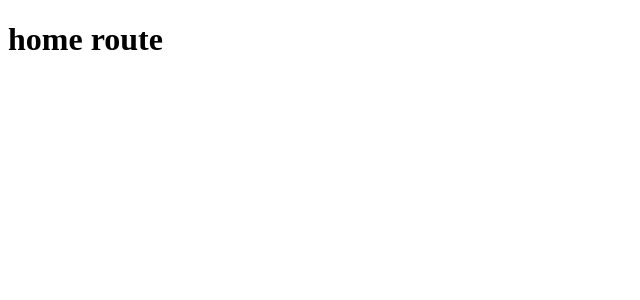
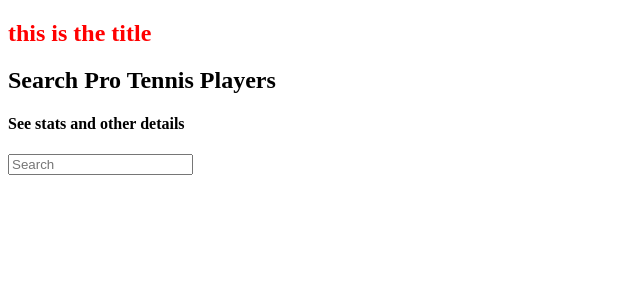
Before and after one commit to rcwestlake/playpen, a React app in the folder tennis-players/: page / in a window 1280 px wide. Shown: the top 300 px of the page, without its empty margins (0-640 px from the left). Built offline with nearby package versions, Linux system fonts and the light colour scheme.

Commit message:
add sass and css loaders

```diff
--- a/tennis-players/src/components/App.js
+++ b/tennis-players/src/components/App.js
@@ -5,22 +5,16 @@ import {
   Link,
   Switch
 } from 'react-router-dom'
-
-const Home = () => <h1>home route</h1>
-const About = () => <h1>about route</h1>
-const Person = () => {
-  console.log('person route', this)
-  return <h1>person route</h1>
-}
-const ThirdRoute = () => <h1>third route</h1>
+import Home from './Home'
+import Players from './Players'
+import Player from './Player'
 
 const App = () => (
   <Router>
     <div>
       <Route exact path='/' component={Home} />
-      <Route path='/about' component={About} />
-      <Route path='/about/:id' component={Person} />
-      <Route path='/third' component={ThirdRoute} />
+      <Route exact path='/players' component={Players} />
+      <Route path='/players/:id' component={Player} />
     </div>
   </Router>
 )
--- /dev/null
+++ b/tennis-players/src/components/Home/index.js
@@ -0,0 +1,13 @@
+import React from 'react'
+import Nav from '../Nav'
+
+const Home = () => (
+  <section>
+    <Nav />
+    <h1>Search Pro Tennis Players</h1>
+    <h4>See stats and other details</h4>
+    <input type="text" placeholder="Search" />
+  </section>
+)
+
+export default Home
--- /dev/null
+++ b/tennis-players/src/components/Nav/index.js
@@ -0,0 +1,8 @@
+import React from 'react'
+import css from './nav.scss'
+console.log('css', css)
+const Nav = () => (
+  <h1 className={css.title}>this is the title</h1>
+)
+
+export default Nav
--- /dev/null
+++ b/tennis-players/src/components/Nav/nav.scss
@@ -0,0 +1,5 @@
+$red: red;
+
+.title {
+  color: $red;
+}
--- /dev/null
+++ b/tennis-players/src/components/Player.js
@@ -0,0 +1,7 @@
+import React from 'react'
+
+const Player = () => (
+  <h1>player route</h1>
+)
+
+export default Player
--- /dev/null
+++ b/tennis-players/src/components/Players.js
@@ -0,0 +1,7 @@
+import React from 'react'
+
+const Players = () => (
+  <h1>players route</h1>
+)
+
+export default Players
--- a/tennis-players/webpack.config.js
+++ b/tennis-players/webpack.config.js
@@ -22,7 +22,15 @@ module.exports = webpack({
       },
       {
         test: /\.css$/,
-        use: ['style-loader', 'css-loader']
+        loader: 'style-loader!css-loader?modules=true&localIdentName=[name]__[local]___[hash:base64:5]'
+      },
+      {
+        test: /\.scss$/,
+        loaders: [
+          'style-loader',
+          'css-loader?modules&importLoaders=1&localIdentName=[path]___[name]__[local]___[hash:base64:5]',
+          'sass-loader'
+    ]
       },
       {
         test: /\.html$/,
```
Also changed, not shown: tennis-players/package.json (+5 -3 lines), tennis-players/src/components/Home.js (deleted, +0 -7 lines), 1 other file (tests, documents, lock files or other folders).
